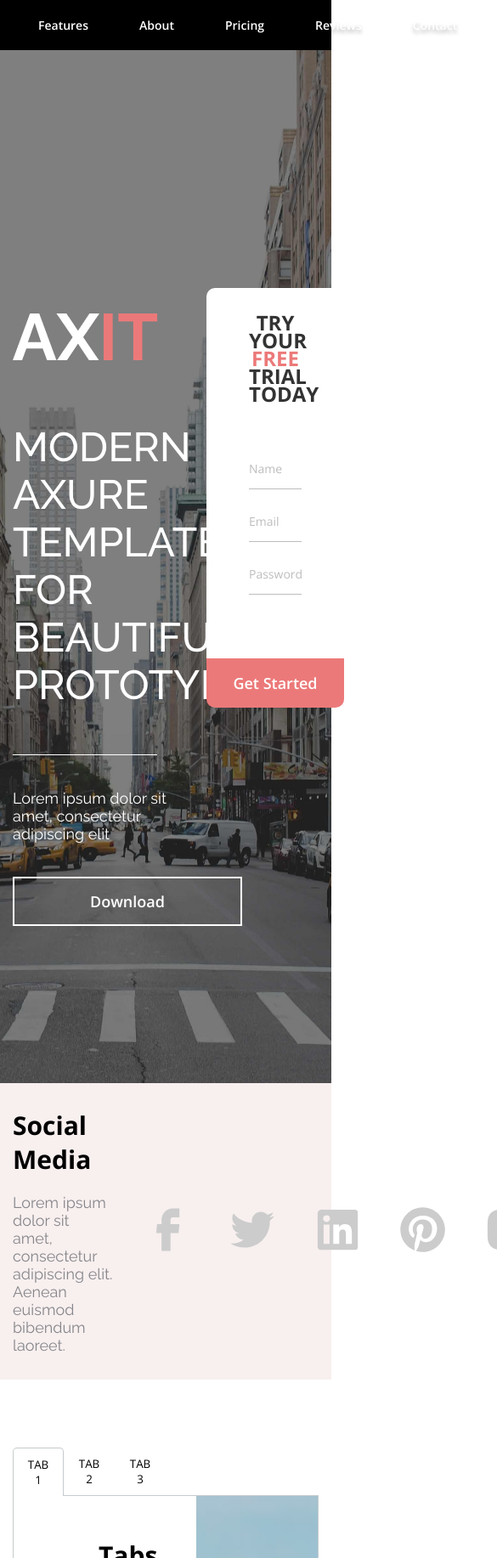
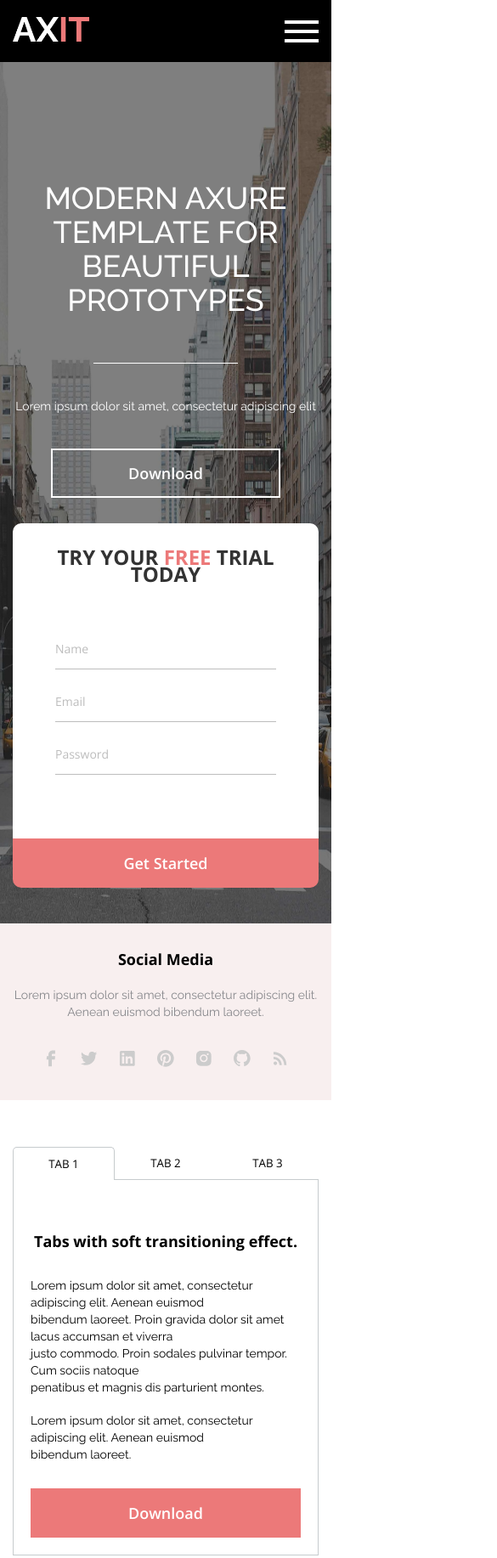
Before and after one commit to Lazyriser/Homework-7, a plain HTML site: page index.html in a window 390 px wide. Shown: the top 1834 px of the page at 85% size, 585 px wide, since content can reach past the window. Drawn offline with nearby package versions, Linux system fonts and the light colour scheme.

Commit message:
homework 7

```diff
--- a/index.html
+++ b/index.html
@@ -15,6 +15,7 @@
 			<div class="logo">
 				<a href="#"><img src="images/logo.png" alt=""></a>
 			</div>
+			<button class="burger"></button>
 			<div class="header-menu">
 				<ul>
 					<li><a href="#">features</a></li>
--- a/styles/style.css
+++ b/styles/style.css
@@ -220,6 +220,7 @@ header .container {
 
 .logo img {
 	width: 90px;
+	max-width: initial;
 }
 
 .header-menu ul {
@@ -659,3 +660,241 @@ svg {
 .hero-block .btn--white {
 	margin-top: 75px;
 }
+
+@media (max-width: 1200px) {
+	/* socials */
+	.socials .container {
+		flex-direction: column;
+	}
+
+	.socials__column:last-child, .socials__column:first-child {
+		width: 100%;
+		text-align: center;
+		justify-content: center;
+	}
+	/* socials */
+
+	/* reviews */
+	.reviews__box {
+		flex-direction: column;
+	}
+
+	.reviews__content {
+		max-width: 100%;
+	}
+
+	.reviews__box {
+		gap: 60px;
+	}
+	/* reviews end */
+}
+
+@media (max-width: 860px) {
+	/* tabs */
+	.tabs__right {
+		display: none;
+	}
+
+	.tabs__left {
+		width: 100%;
+		padding: 60px 20px 20px;
+	}
+
+	.tabs__left h3 {
+		text-align: center;
+	}
+	/* tabs end */
+	/* socials */
+	.socials svg {
+		width: 7vw;
+	}
+	/* socials end */
+}
+
+@media (max-width: 760px) {
+	/* header */
+	.header-menu {
+		display: none;
+	}
+	/* header end */
+	/* banner */
+	.banner {
+		padding-top: 140px;
+		padding-bottom: 100px;
+	}
+
+	.banner .container {
+		flex-direction: column;
+	}
+
+	.banner__column:first-child, .banner__column:last-child, .banner p {
+		width: 100%;
+		max-width: 100%;
+	}
+
+	.banner__column {
+		text-align: center;
+
+	}
+
+	.banner .logo {
+		display: none;
+	}
+
+	.banner h1:after {
+		left: 50%;
+		transform: translate(-50%);
+	}
+
+	.banner .btn a {
+		margin: 0 auto;
+	}
+	/* banner end */
+
+	/* socials */
+	.socials__column:last-child {
+		gap: 15px
+	}
+	/* socials end */
+
+	/* prices */
+	.prices__body {
+		flex-direction: column;
+		gap: 30px;
+	}
+
+	.prices__column {
+		width: 100%;
+	}
+	/* prices end */
+
+	/* reviews */
+
+	/* reviews end */
+
+	/* footer */
+	footer .socials--footer {
+		gap: 15px;
+	}
+
+	footer .socials--footer svg {
+		width: 7vw;
+	}
+	/* footer end */
+
+	/* form */
+	.contact-form__wrap {
+		flex-direction: column;
+	}
+
+	.contact-form_column {
+		width: 100%;
+	}
+
+	.contact-form_column textarea {
+		height: 180px;
+	}
+	/* form end */
+}
+
+@media (max-width: 460px) {
+	.form-button--style2, .btn--white a, .btn--pink a {
+		width: 100%;
+	}
+
+	/* socials */
+	.socials svg {
+		width: 30px;
+	}
+	/* socials end */
+
+	.tab:nth-child(4), .tab:nth-child(5), .tab:nth-child(6) {
+		display: none;
+	}
+
+	/* tabs */
+	.tab {
+		width: calc(100% / 3);
+	}
+	/* tabs end */
+
+	/* footer */
+	footer .socials--footer svg {
+		width: 30px;
+	}
+	/* footer end */
+
+	/* fonts */
+	.banner h1 {
+		font-size: 36px;
+		line-height: 40px;
+		font-weight: 500;
+	}
+	/* fonts end */
+
+	p, .prices-column__head p:last-child, .prices-column__body li {
+		font-size: 14px;
+		line-height: 20px;
+	}
+
+	h2, .services__subhead strong, h3 {
+		font-size: 18px;
+		line-height: 24px;
+	}
+
+	.tabs__left h3 {
+		margin-bottom: 0;
+	}
+
+	.block__head h2 {
+		padding-bottom: 30px;
+	}
+
+	.prices__body, .reviews__box, .contact-form__wrap {
+		margin-top: 60px;
+	}
+
+	.bcg--gray {
+		padding: 50px 0 50px;
+	}
+
+	.prices-column__head p, .prices-column__head p:first-child {
+		font-size: 24px;
+		line-height: 30px;
+
+	}
+
+	section {
+		margin-top: 25px;
+		margin-bottom: 25px;
+	}
+
+	.services__text {
+		margin-top: 20px;
+	}
+
+	.burger {
+		position: relative;
+		border: none;
+		background: transparent;
+		width: 40px;
+		height: 26px;
+	}
+	.burger::before,
+	.burger::after {
+		content: '';
+		left: 0;
+		position: absolute;
+		display: block;
+		width: 100%;
+		height: 4px;
+		background: #fff;
+	}
+	.burger::before {
+		top: 0;
+		box-shadow: 0 11px 0 #fff;
+	}
+	.burger::after {
+		bottom: 0;
+	}
+}
```
